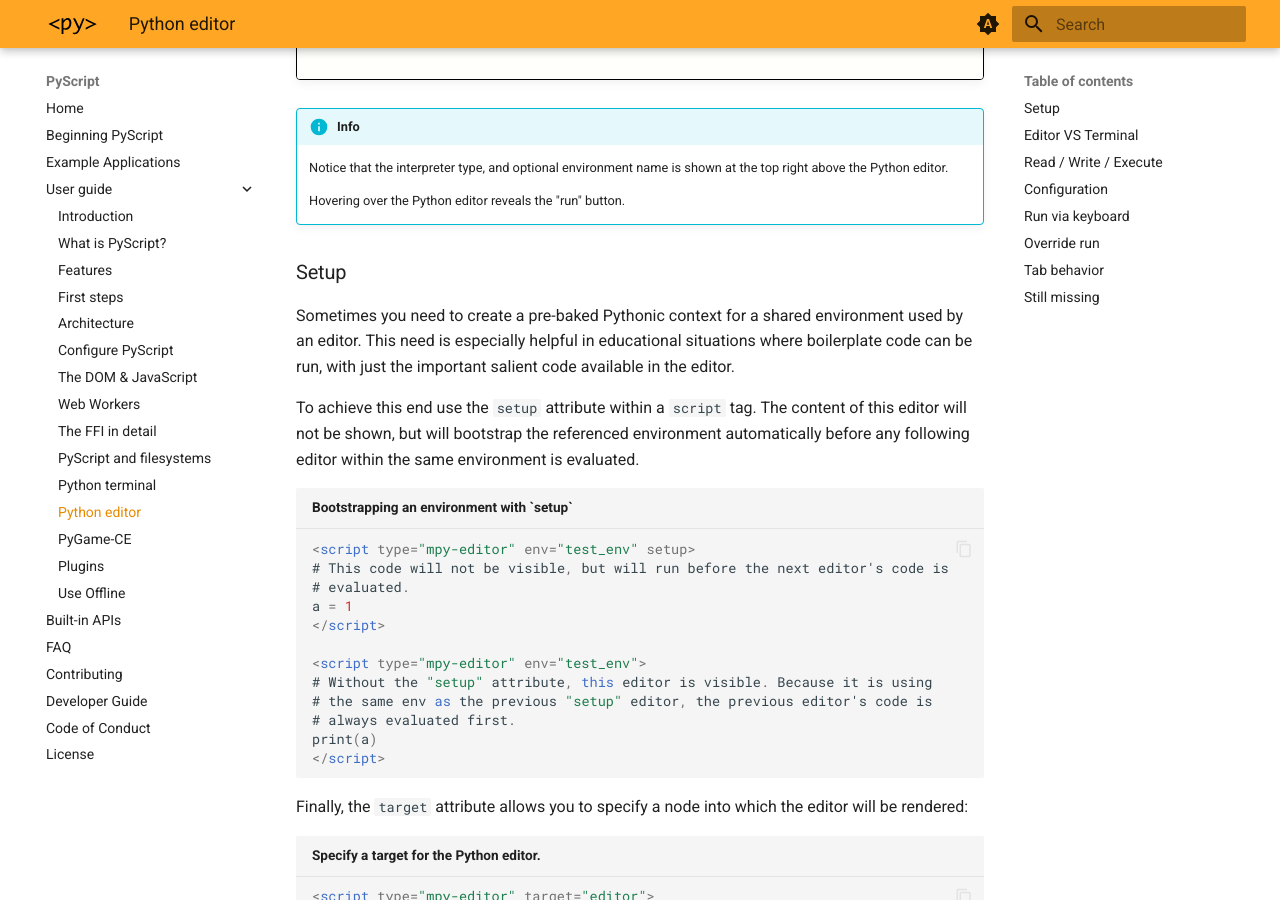
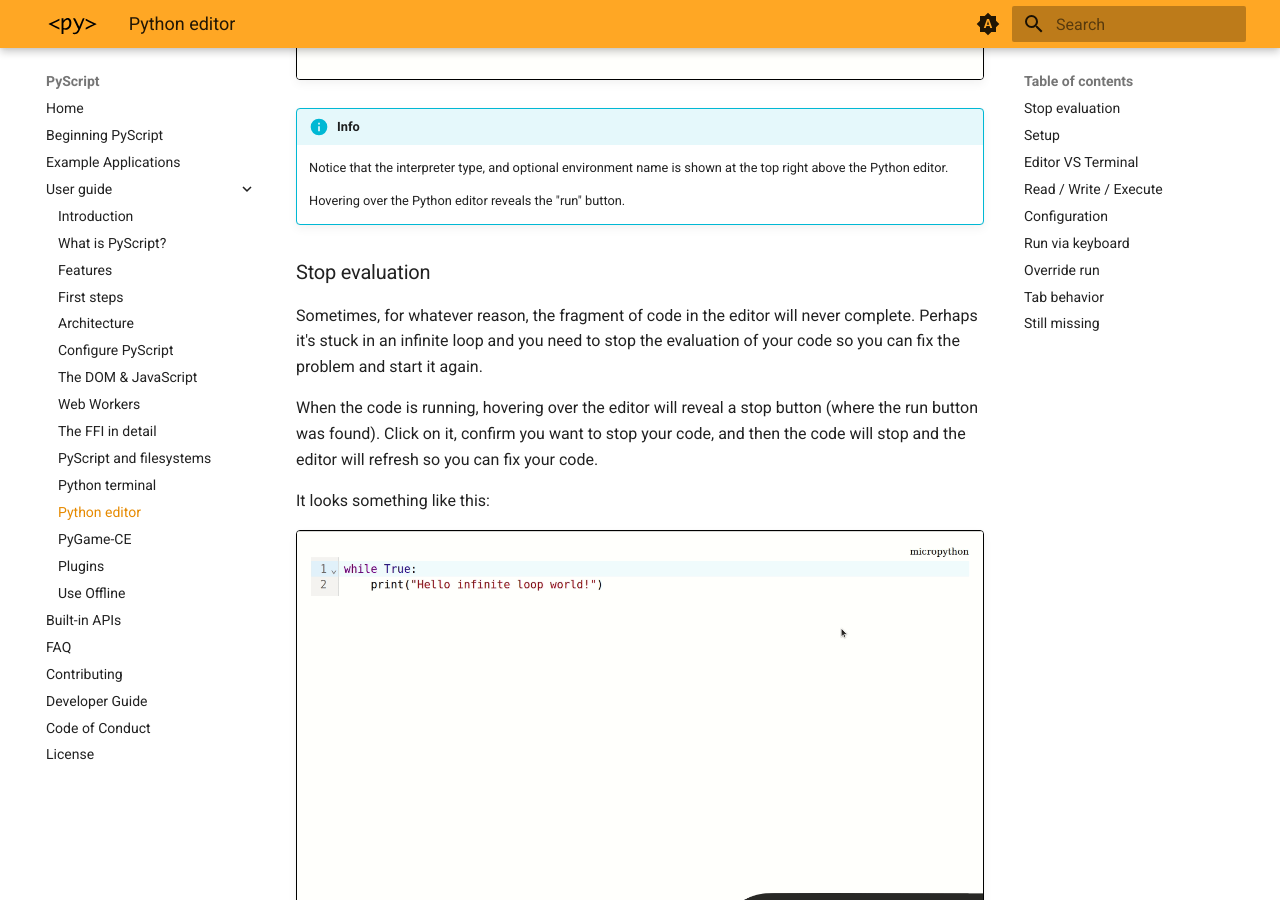
Before and after one commit to pyscript/docs, an MkDocs documentation site: the page built from docs/user-guide/editor.md, in a window 1280 px wide and 900 px high, scrolled down 1663 px. Built offline with MkDocs 1.6.1 and Material for MkDocs 9.7.7, drawn with Linux system fonts in a browser that asks for light colours; the version menu is left out.

Commit message:
Add section on py-editor stop button.

```diff
--- a/docs/user-guide/editor.md
+++ b/docs/user-guide/editor.md
@@ -66,6 +66,21 @@ The outcome of these code fragments should look something like this:
     at the top right above the Python editor.
 
     Hovering over the Python editor reveals the "run" button.
+
+### Stop evaluation
+
+Sometimes, for whatever reason, the fragment of code in the editor will never
+complete. Perhaps it's stuck in an infinite loop and you need to stop the
+evaluation of your code so you can fix the problem and start it again.
+
+When the code is running, hovering over the editor will reveal a stop button
+(where the run button was found). Click on it, confirm you want to stop your
+code, and then the code will stop and the editor will refresh so you can fix
+your code.
+
+It looks something like this:
+
+<img src="../../assets/images/pyeditor-stop.gif" style="border: 1px solid black; border-radius: 0.2rem; box-shadow: var(--md-shadow-z1);"/>
 
 ### Setup
 
```
Also changed, not shown: docs/assets/images/pyeditor-stop.gif (added).
